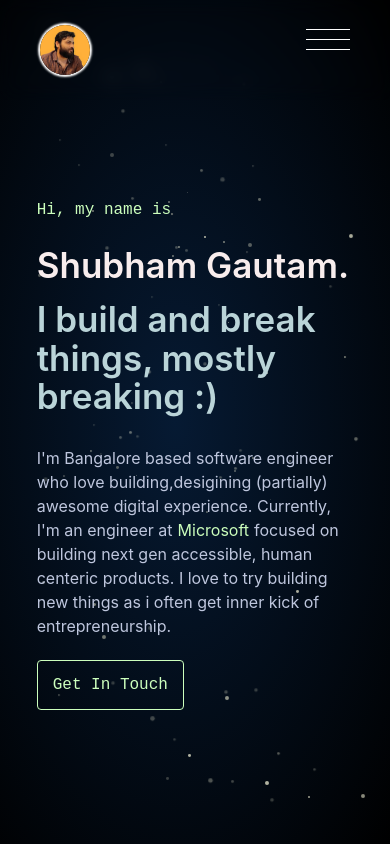
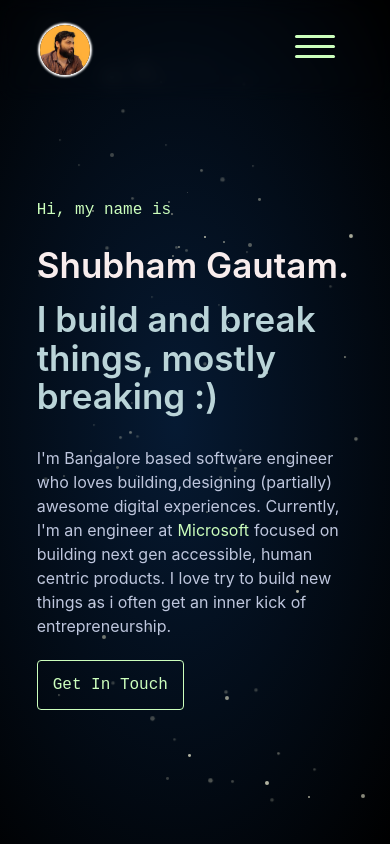
Before and after one commit to shubhamgautam/shubham.github.io, a React (Create React App) app: page /home in a window 390 px wide. Built offline with nearby package versions, Linux system fonts and the light colour scheme; no server answers.

Commit message:
mobile nav

```diff
--- a/public/index.html
+++ b/public/index.html
@@ -13,6 +13,7 @@
     -->
     <link rel="manifest" href="%PUBLIC_URL%/manifest.json" />
     <link rel="shortcut icon" href="%PUBLIC_URL%/favicon_io/favicon.ico" />
+    <script src="https://apis.google.com/js/platform.js"></script>
     <!--
       Notice the use of %PUBLIC_URL% in the tags above.
       It will be replaced with the URL of the `public` folder during the build.
@@ -38,5 +39,6 @@
       To begin the development, run `npm start` or `yarn start`.
       To create a production bundle, use `npm run build` or `yarn build`.
     -->
+
   </body>
 </html>
--- a/src/components/topbar/components/navBar/index.tsx
+++ b/src/components/topbar/components/navBar/index.tsx
@@ -15,15 +15,15 @@ const NavBar = (): React.ReactElement<{}> => {
     { label: "About", id: "about", url: "" },
     { label: "Experience", id: "experience", url: ""  },
     { label: "Work", id: "work", url: ""  },
-    { label: "Contact", id: "contact", url: ""  },
+    { label: "Resume", id: "resume", url: ""  },
     { label: "Youtube", id: "youtube", url: ""  },
   ];
   getYtVideos();
   return (
     <div className="nav-bar font-mono">
       <ul>
-        {itemArr.map((linkItem: itemProp) => (
-          <li><a className={linkItem.id === "youtube"? "yt": ""} href={`/#${linkItem.id}`}>{linkItem.label}</a></li>
+        {itemArr.map((linkItem: itemProp, index: number) => (
+          <li key={index}>{linkItem.id === "youtube"? <div className="g-ytsubscribe" data-channelid="UC9IFOtmDZ9bouTV4jd6YWNA" data-layout="default" data-theme="dark" data-count="default"></div> : <a className={linkItem.id === "youtube"? "yt": ""} href={`/#${linkItem.id}`}>{linkItem.label}</a>}</li>
         ))}
       </ul>
     </div>
--- a/src/components/topbar/components/navBarMobile/index.tsx
+++ b/src/components/topbar/components/navBarMobile/index.tsx
@@ -2,18 +2,45 @@ import "./styles.css";
 
 import * as React from "react";
 
+type itemProp = {
+    label: string;
+    id: string;
+    url: string;
+  };
+
 const NavBarMobile = () => {
-    const [activeCls, setActiveCls] = React.useState("open");
+    const [activeCls, setActiveCls] = React.useState("");
     const toggleCls = () => {
-        const newCls =  activeCls === "open"? "close" : "open";
+        const newCls =  activeCls === "is-active"? "" : "is-active";
+        document.body.classList.toggle("blur");
         setActiveCls(newCls);
     }
 
-    return <button className={`hamburger ${activeCls}`} onClick={toggleCls}>
-            <b></b>
-            <b></b>
-            <b></b>
-        </button>
+
+    const itemArr = [
+        { label: "About", id: "about", url: "" },
+        { label: "Experience", id: "experience", url: ""  },
+        { label: "Work", id: "work", url: ""  },
+        { label: "Resume", id: "resume", url: ""  },
+        { label: "Youtube", id: "youtube", url: ""  },
+      ];
+
+    return <div>
+            <button onClick={toggleCls} className={`hamburger hamburger--spring ${activeCls}`}>
+                <div className="hamburger-box">
+                <div className="hamburger-inner"></div>
+                </div>
+            </button>
+            <aside className={`mini-nav-cont ${activeCls}`}>
+                <nav>
+                    <ul>
+                        {itemArr.map((linkItem: itemProp, index: number) => (
+                            <li key={index}>{linkItem.id === "youtube"? <div className="g-ytsubscribe" data-channelid="UC9IFOtmDZ9bouTV4jd6YWNA" data-layout="default" data-theme="dark" data-count="default"></div> : <a className={linkItem.id === "youtube"? "yt": "list-item"} href={`/#${linkItem.id}`}>{linkItem.label}</a>}</li>
+                        ))}
+                    </ul>
+                </nav>
+            </aside>
+        </div>
 }
 
 export default NavBarMobile;
--- a/src/components/topbar/components/navBarMobile/styles.css
+++ b/src/components/topbar/components/navBarMobile/styles.css
@@ -11,23 +11,131 @@
   }
 }
 
-.hamburger{
-    width: 44px;
+.hamburger {
+    padding: 15px 15px;
+    display: inline-block;
     cursor: pointer;
-    top: -12px;
+    transition-property: opacity, filter;
+    transition-duration: 0.15s;
+    transition-timing-function: linear;
     position: relative;
-    line-height: 10px;
+    font: inherit;
+    color: inherit;
+    text-transform: none;
+    background-color: transparent;
+    border: 0;
+    margin: 0;
+    overflow: visible;
+    z-index: 11;
+}
+    .hamburger:hover {
+      opacity: 0.7; }
+    .hamburger.is-active:hover {
+      opacity: 0.7; }
+    .hamburger.is-active .hamburger-inner,
+    .hamburger.is-active .hamburger-inner::before,
+    .hamburger.is-active .hamburger-inner::after {
+      background-color: #ccffbd; }
 
-}
+  .hamburger-box {
+    width: 40px;
+    height: 24px;
+    display: inline-block;
+    position: relative; }
 
-.hamburger b {
-    display: inline-block;
-    width: 44px;
-    height: 1px;
-    background-color: white;
-    line-height: 10px;
-}
+  .hamburger-inner {
+    display: block;
+    top: 50%;
+    margin-top: -2px; }
+    .hamburger-inner, .hamburger-inner::before, .hamburger-inner::after {
+      width: 40px;
+      height: 3px;
+      background-color: #ccffbd;
+      border-radius: 4px;
+      position: absolute;
+      transition-property: transform;
+      transition-duration: 0.15s;
+      transition-timing-function: ease;
 
-.close b:nth-child(3) {
-    animation: active-hamburger 0.8s swing;
-}
+    }
+    .hamburger-inner::before, .hamburger-inner::after {
+      content: "";
+      display: block; }
+    .hamburger-inner::before {
+      top: -10px; }
+    .hamburger-inner::after {
+      bottom: -10px; }
+
+      .hamburger--spring .hamburger-inner {
+        top: 2px;
+        transition: background-color 0s 0.13s linear; }
+        .hamburger--spring .hamburger-inner::before {
+          top: 10px;
+          z-index:11;
+          transition: top 0.1s 0.2s cubic-bezier(0.33333, 0.66667, 0.66667, 1), transform 0.13s cubic-bezier(0.55, 0.055, 0.675, 0.19); }
+        .hamburger--spring .hamburger-inner::after {
+          top: 20px;
+          z-index:11;
+          transition: top 0.2s 0.2s cubic-bezier(0.33333, 0.66667, 0.66667, 1), transform 0.13s cubic-bezier(0.55, 0.055, 0.675, 0.19); }
+
+      .hamburger--spring.is-active .hamburger-inner {
+        transition-delay: 0.22s;
+        background-color: transparent !important; }
+        .hamburger--spring.is-active .hamburger-inner::before {
+          top: 0;
+          z-index:11;
+          transition: top 0.1s 0.15s cubic-bezier(0.33333, 0, 0.66667, 0.33333), transform 0.13s 0.22s cubic-bezier(0.215, 0.61, 0.355, 1);
+          transform: translate3d(0, 10px, 0) rotate(45deg); }
+        .hamburger--spring.is-active .hamburger-inner::after {
+          top: 0;
+          z-index:11;
+          transition: top 0.2s cubic-bezier(0.33333, 0, 0.66667, 0.33333), transform 0.13s 0.22s cubic-bezier(0.215, 0.61, 0.355, 1);
+          transform: translate3d(0, 10px, 0) rotate(-45deg); }
+
+
+    .mini-nav-cont {
+        display: flex;
+        -webkit-box-pack: center;
+        justify-content: center;
+        -webkit-box-align: center;
+        align-items: center;
+        position: fixed;
+        top: 0px;
+        bottom: 0px;
+        right: 0px;
+        padding: 50px 10px;
+        width: min(75vw, 400px);
+        height: 100vh;
+        outline: 0px;
+        background:  #061a33 ;
+        box-shadow: -10px 0px 30px -15px rgba(2,12,27,0.7);
+        z-index: 5;
+        transform: translateX(100vw);
+        transition: all 0.4s cubic-bezier(0.645,0.045,0.355,1);
+    }
+
+    .mini-nav-cont.is-active {
+        transform: translateX(0vw);
+        transition: all 0.4s cubic-bezier(0.645,0.045,0.355,1);
+    }
+
+    .list-item {
+        display: inline-block;
+        padding: 3px 20px 20px;
+    }
+
+    .mini-nav-cont li {
+        margin: 0px auto 10px;
+        font-size: 1.2em;
+        font-family: mono;
+        color: rgb(204, 214, 246);
+    }
+
+
+
+    body.blur .content > * {
+        filter: blur(5px) brightness(0.7);
+        transition: all 0.25s cubic-bezier(0.645,0.045,0.355,1);
+        pointer-events: none;
+        user-select: none;
+    }
--- a/src/sections/Intro/index.tsx
+++ b/src/sections/Intro/index.tsx
@@ -18,8 +18,8 @@ const IntroBlock = (): React.ReactElement<{}> => {
       </div>
       <div className="description font-sans text-left">
         <p>
-          I'm Bangalore based software engineer who love building,desigining
-          (partially) awesome digital experience. Currently, I'm an engineer at
+          I'm Bangalore based software engineer who loves building,designing
+          (partially) awesome digital experiences. Currently, I'm an engineer at
           <a
             className=""
             target="_blank"
@@ -28,8 +28,8 @@ const IntroBlock = (): React.ReactElement<{}> => {
           >
             Microsoft
           </a>
-          focused on building next gen accessible, human centeric products. I
-          love to try building new things as i often get inner kick of
+          focused on building next gen accessible, human centric products. I
+          love try to build new things as i often get an inner kick of
           entrepreneurship.
         </p>
       </div>
```
